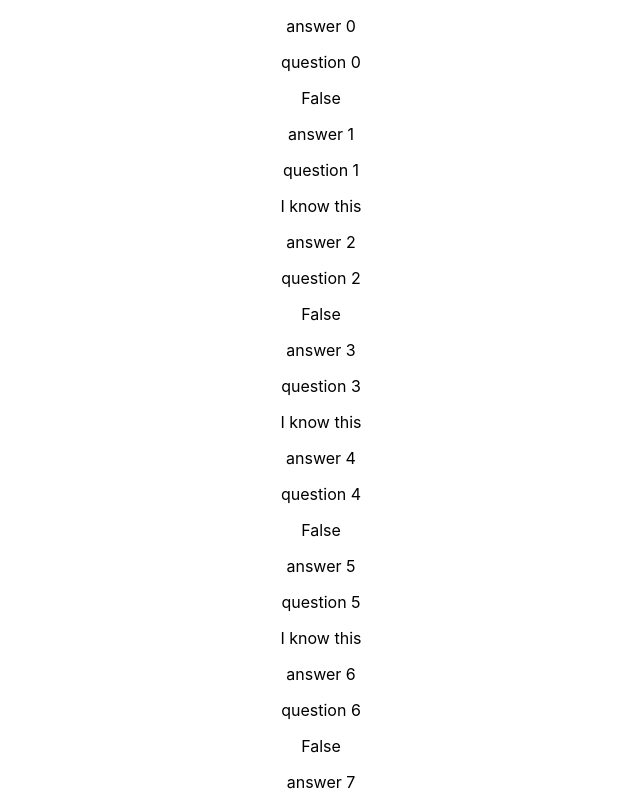
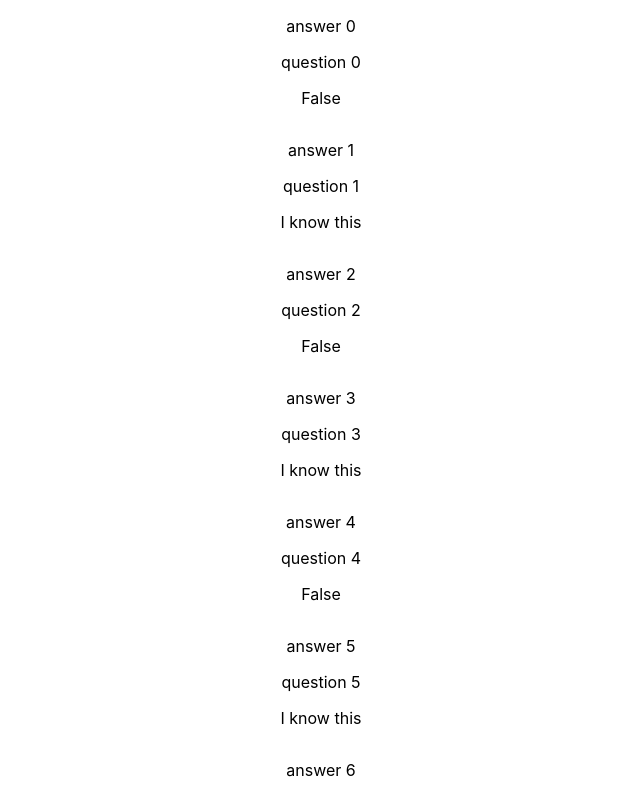
Before and after one commit to julianowicka/flashcard-typescript, a React (Create React App) app: page / in a window 1280 px wide. Shown: the top 797 px of the page, without its empty margins (319-959 px from the left). Built offline with nearby package versions, Linux system fonts and the light colour scheme.

Commit message:
Use flexbox to center flashcards

```diff
--- a/src/App.tsx
+++ b/src/App.tsx
@@ -43,7 +43,11 @@ function App() {
     }
 
     return (
-        <div className="App">
+        <div className="App" style={{
+            display: "flex",
+            flexDirection: "column",
+            alignItems: "center"
+        }}>
 
             {
                 flashcards.map(
```
